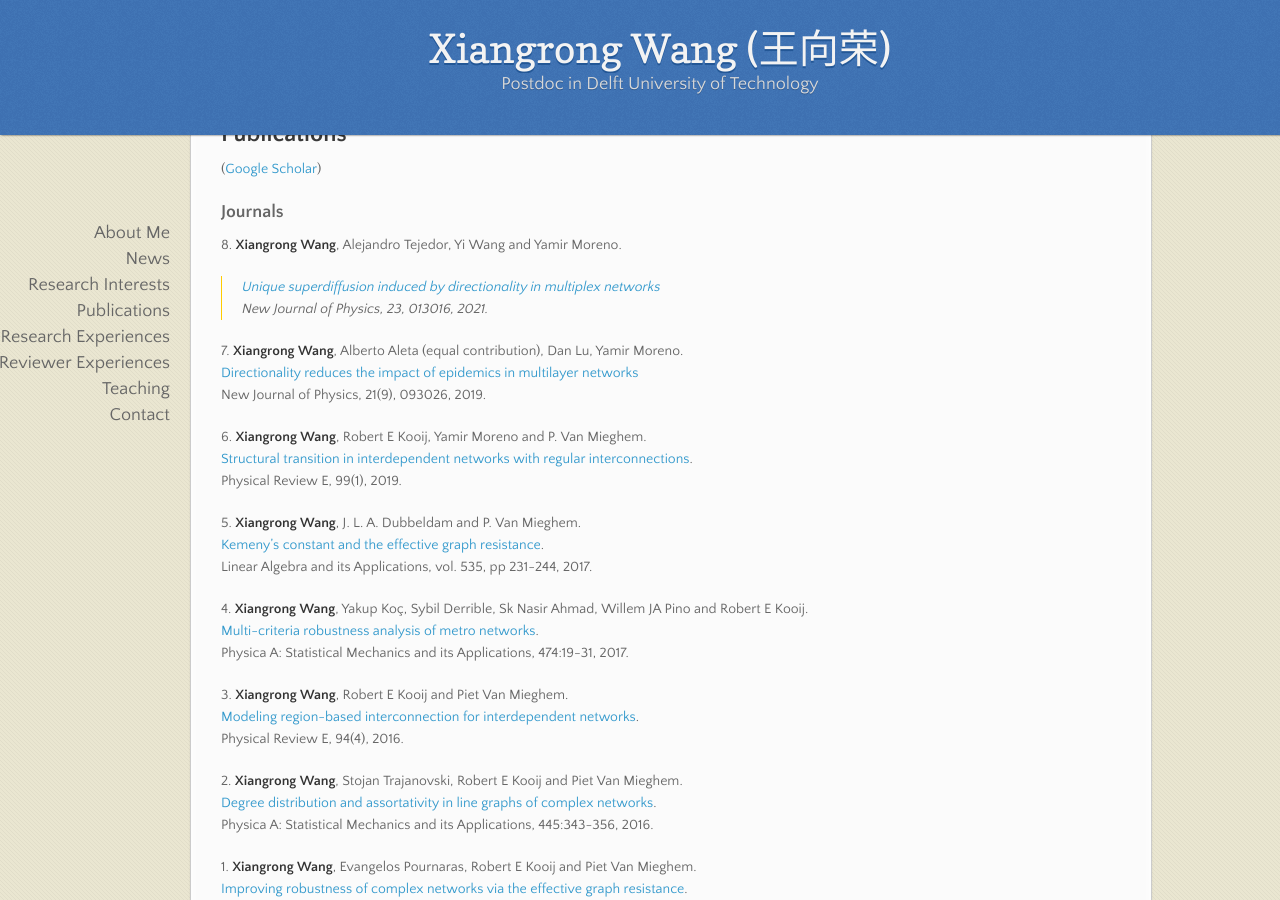
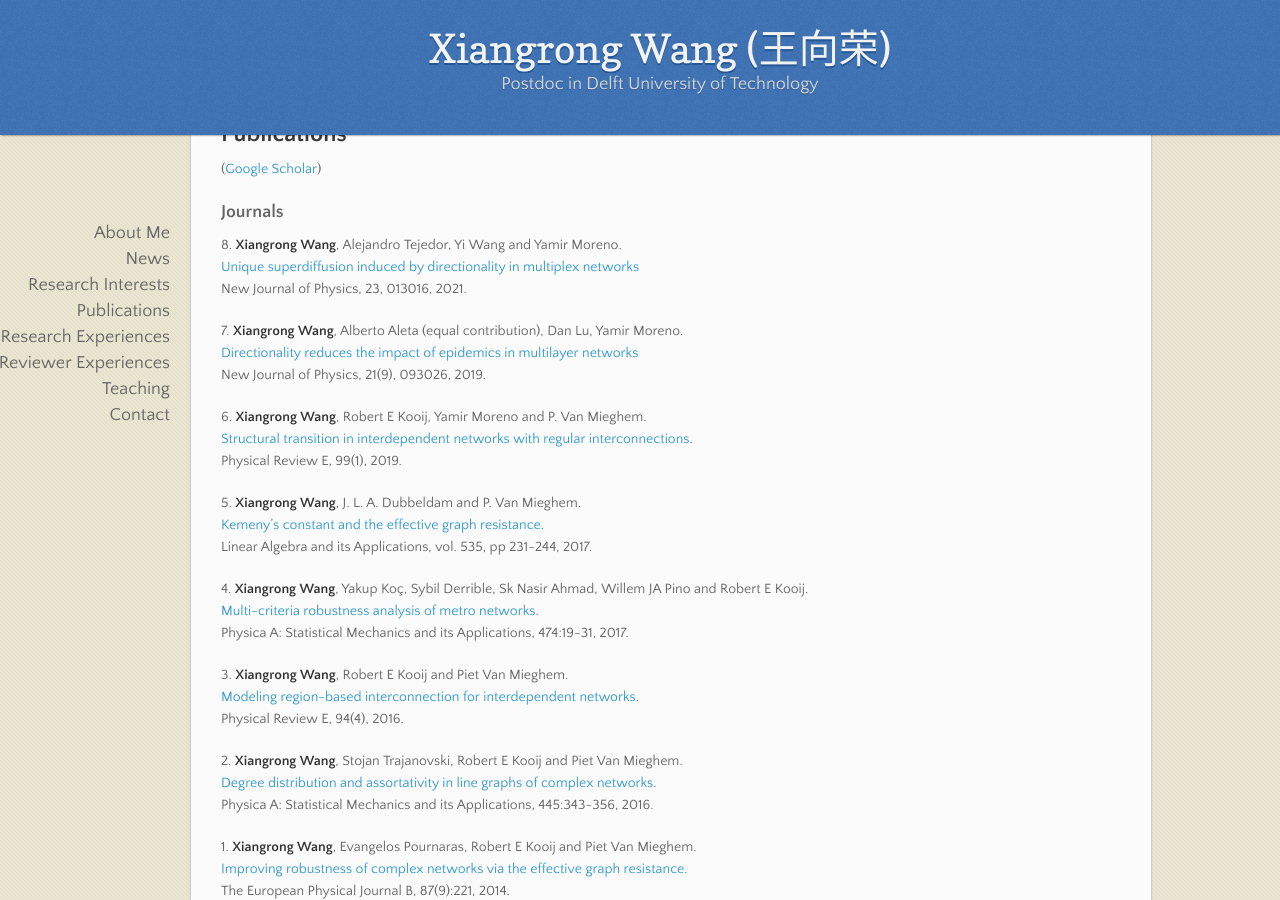
Before and after one commit to xiangrongwang/xiangrongwang.github.io, a Jekyll site: the page built from index.md, in a window 1280 px wide and 900 px high, scrolled down 870 px. Built offline with Jekyll 4.4.1, drawn with Linux system fonts in a browser that asks for light colours; nearby versions of some CDN libraries; our own code applies the rules of GitHub Pages for plain Markdown files.

```diff
--- a/index.md
+++ b/index.md
@@ -30,8 +30,8 @@ Her PhD topic focused on the robustness of complex networks,  from both theoreti
 
 ### Journals
 8\. __Xiangrong Wang__, Alejandro Tejedor, Yi Wang and Yamir Moreno.
-> [Unique superdiffusion induced by directionality in multiplex networks](https://iopscience.iop.org/article/10.1088/1367-2630/abdb71/meta)
-> New Journal of Physics, 23, 013016, 2021.
+[Unique superdiffusion induced by directionality in multiplex networks](https://iopscience.iop.org/article/10.1088/1367-2630/abdb71/meta)
+New Journal of Physics, 23, 013016, 2021.
 
 7\. __Xiangrong Wang__,  Alberto Aleta (equal contribution), Dan Lu, Yamir Moreno.
     [Directionality reduces the impact of epidemics in multilayer networks](https://iopscience.iop.org/article/10.1088/1367-2630/ab3dd0)
```
